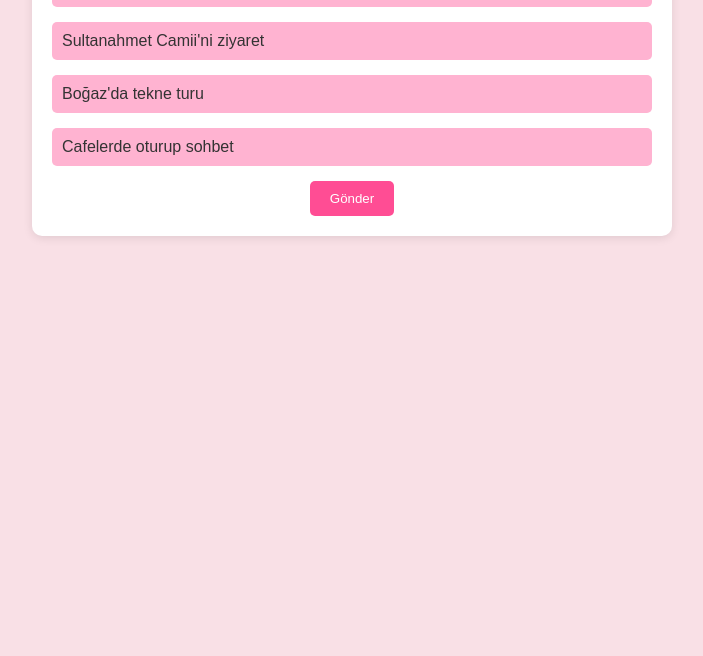
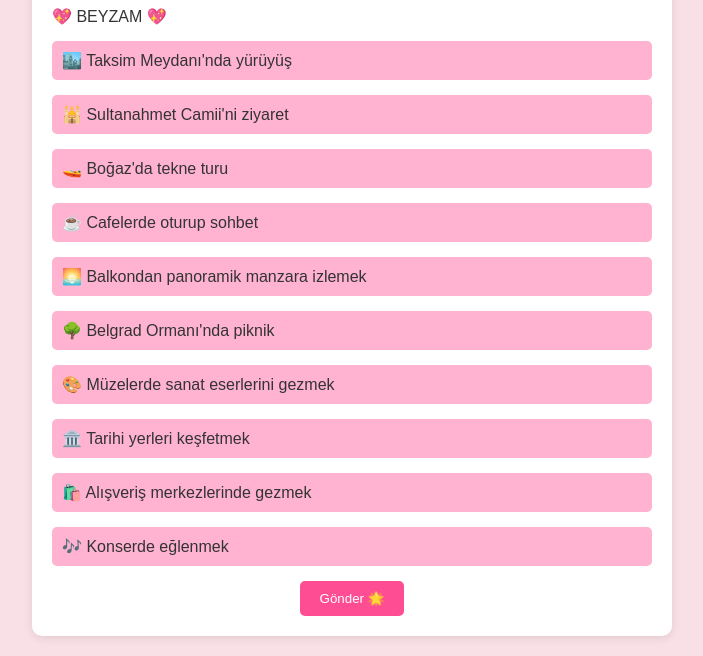
Before and after one commit to BigTR35066/sitem, a plain HTML site: page index.html in a window 1280 px wide. Shown: the part 151-807 px from the top of the page, without its empty margins (288-991 px from the left). Drawn offline with Linux system fonts and the light colour scheme.

Commit message:
index.html

```diff
--- a/index.html
+++ b/index.html
@@ -8,25 +8,50 @@
 </head>
 <body>
     <div class="container">
-        <h1>Sevgilim, İstanbul'da Ne Yapmalıyız?</h1>
+        <h1>Sevgilim, İstanbul'da Ne Yapmalıyız? 🥰</h1>
+        <div class="emoji-title">💖 BEYZAM 💖</div>
         <form>
             <div class="option">
                 <input type="radio" id="taksim" name="activity" value="Taksim Meydanı'nda yürüyüş">
-                <label for="taksim">Taksim Meydanı'nda yürüyüş</label>
+                <label for="taksim">🏙️ Taksim Meydanı'nda yürüyüş</label>
             </div>
             <div class="option">
                 <input type="radio" id="sultanahmet" name="activity" value="Sultanahmet Camii'ni ziyaret">
-                <label for="sultanahmet">Sultanahmet Camii'ni ziyaret</label>
+                <label for="sultanahmet">🕌 Sultanahmet Camii'ni ziyaret</label>
             </div>
             <div class="option">
                 <input type="radio" id="bosfor" name="activity" value="Boğaz'da tekne turu">
-                <label for="bosfor">Boğaz'da tekne turu</label>
+                <label for="bosfor">🚤 Boğaz'da tekne turu</label>
             </div>
             <div class="option">
                 <input type="radio" id="cafeler" name="activity" value="Cafelerde oturup sohbet">
-                <label for="cafeler">Cafelerde oturup sohbet</label>
+                <label for="cafeler">☕ Cafelerde oturup sohbet</label>
             </div>
-            <button type="submit" class="submit-button">Gönder</button>
+            <div class="option">
+                <input type="radio" id="balkon" name="activity" value="Balkondan panoramik manzara izlemek">
+                <label for="balkon">🌅 Balkondan panoramik manzara izlemek</label>
+            </div>
+            <div class="option">
+                <input type="radio" id="kanyon" name="activity" value="Belgrad Ormanı'nda piknik">
+                <label for="kanyon">🌳 Belgrad Ormanı'nda piknik</label>
+            </div>
+            <div class="option">
+                <input type="radio" id="müze" name="activity" value="Müzelerde sanat eserlerini gezmek">
+                <label for="müze">🎨 Müzelerde sanat eserlerini gezmek</label>
+            </div>
+            <div class="option">
+                <input type="radio" id="tarihi" name="activity" value="Tarihi yerleri keşfetmek">
+                <label for="tarihi">🏛️ Tarihi yerleri keşfetmek</label>
+            </div>
+            <div class="option">
+                <input type="radio" id="alışveriş" name="activity" value="Alışveriş merkezlerinde gezmek">
+                <label for="alışveriş">🛍️ Alışveriş merkezlerinde gezmek</label>
+            </div>
+            <div class="option">
+                <input type="radio" id="konser" name="activity" value="Konserde eğlenmek">
+                <label for="konser">🎶 Konserde eğlenmek</label>
+            </div>
+            <button type="submit" class="submit-button">Gönder 🌟</button>
         </form>
     </div>
 </body>
```
